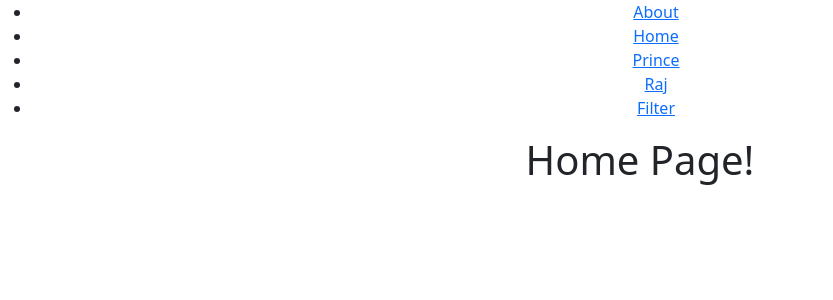
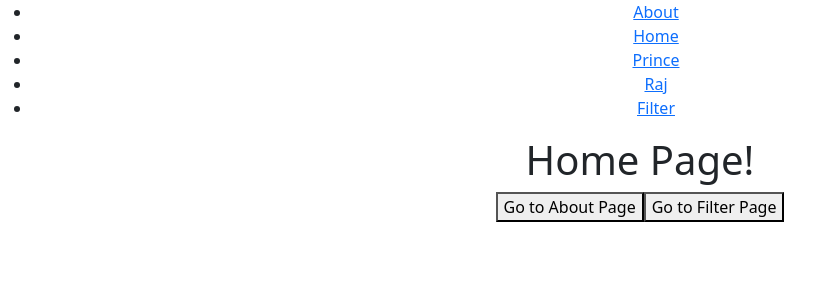
Before and after one commit to Babariya09/React-Practice, a React (Create React App) app: page / in a window 1280 px wide. Shown: the top 300 px of the page, without its empty margins (0-833 px from the left). Built offline with nearby package versions, Linux system fonts and the light colour scheme.

Commit message:
Navigaton on Button

```diff
--- a/src/Routerinreact.js
+++ b/src/Routerinreact.js
@@ -75,3 +75,9 @@ export default Routerinreact;
 // https://www.worldometers.info/coronavirus/country/us?price=10;
 // have params ma normal name ke tevu hoi pan qureey params ma ?price=10 aavu ghani vaar joyu hache to tene qureey params kevay.
 // exampale in Filter.js
+
+// ================== Navigation On click ===============
+
+// button uper navigation kem set thay ?
+// exampale make 2 button on home page.
+// and aa karva mate use thay use navigate hook.
--- a/src/component/Home.js
+++ b/src/component/Home.js
@@ -1,9 +1,46 @@
 import React from "react";
+import { useNavigate } from "react-router-dom";
 
 function Home() {
+    const navigate = useNavigate();
+
+    //================= first method =========
+
+    // const navTopage = () => {
+    //     let x = false;
+    //     if (x) {
+    //         navigate('/about');
+    //     } else {
+    //         navigate('/filter');
+    //     }
+    // }
+
+    // =============== sec method =============
+
+    const navTopage = (url) => {
+        navigate(url)
+    }
+
+
     return(
         <>
             <h1>Home Page!</h1>
+
+            {/* ============= Normal Routing with Button ============= */}
+
+            {/* <button onClick={()=>navigate('/about')}>Go to About Page</button>
+            <button onClick={()=>navigate('/filter')}>Go to Filter Page</button> */}
+
+            {/* ============== Eouting with Butoon and function =================== */}
+
+            {/* ============ First Mehtod ============ */}
+
+            {/* <button onClick={()=>navTopage()}>Go to About Page</button>
+            <button onClick={()=>navTopage()}>Go to Filter Page</button> */}
+
+            {/* ========= sec methos ========= */}
+            <button onClick={()=>navTopage('/about')}>Go to About Page</button>
+            <button onClick={()=>navTopage('/filter')}>Go to Filter Page</button>
         </>
     )
 }
```
